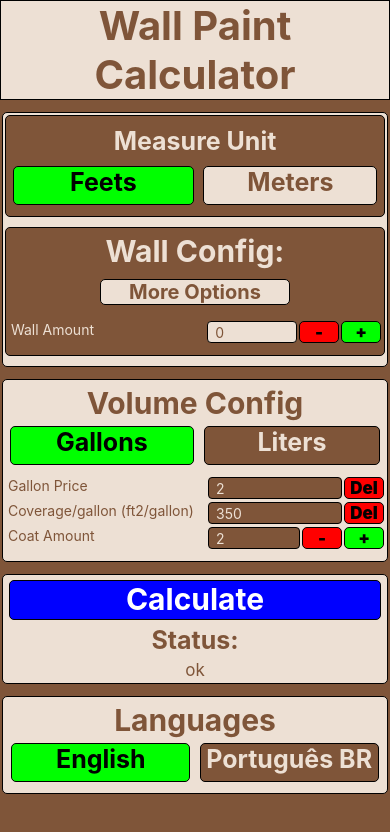
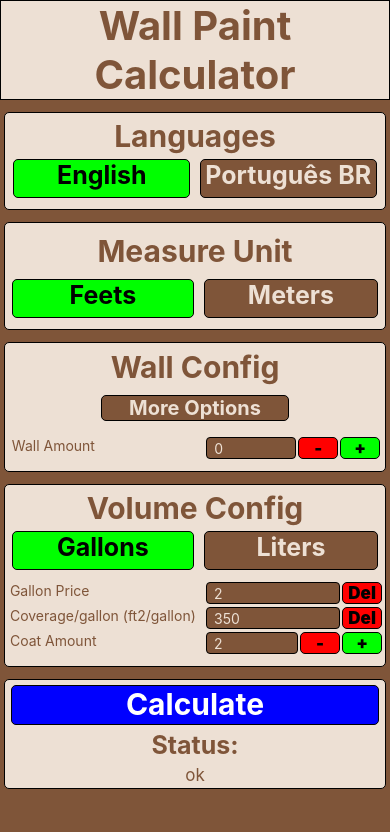
Before and after one commit to Vittor-Javidan/WallPaintCalculatorMobile, a React Native app: screen / in a window 390 px wide. Shown: the top 832 px of the page. Built offline with nearby package versions, Linux system fonts and the light colour scheme.

Commit message:
Style Change and minor refactor
Changes:
	- Now MeasureUnitConfig was moved to Components folder and is a
	  App component child
	- The style of MeasureUnitConfig was changed
	- Now all Components ocupies 98% of screen width instead 99%

```diff
--- a/src/App.js
+++ b/src/App.js
@@ -10,10 +10,11 @@ import {
 
 import LanguageSystem from './Scripts/utilClasses/LanguageSystem'
 
-import LanguageButton from './Components/LanguageButton'
+import MeasureUnitConfig from './Components/MeasureUnitConfig'
 import Walls from './Components/Walls'
 import Config from './Components/Config'
 import Output from './Components/Output'
+import LanguageButton from './Components/LanguageButton'
 
 export const AppContext = React.createContext()
 
@@ -37,10 +38,11 @@ export default function App() {
                         <Text style={styles.title}>
                             {T.Wall_Paint_Calculator}
                         </Text>
+                        <LanguageButton />
+                        <MeasureUnitConfig />
                         <Walls />
                         <Config />
                         <Output />
-                        <LanguageButton />
                     </View>
                 </ScrollView>
             </View>
--- a/src/Components/Config.js
+++ b/src/Components/Config.js
@@ -38,7 +38,7 @@ export default function Config() {
 const formStyles = StyleSheet.create({
     Form: {
         marginTop: 2,
-        width: '99%',
+        width: '98%',
         borderWidth: 1,
         borderRadius: 5,
         borderColor: '#000000',
--- a/src/Components/LanguageButton.js
+++ b/src/Components/LanguageButton.js
@@ -77,13 +77,13 @@ const formStyles = StyleSheet.create({
 
     Form: {
         marginTop: 2,
-        width: '99%',
+        width: '98%',
         borderWidth: 1,
         borderRadius: 5,
         borderColor: '#000000',
         backgroundColor: '#EDE0D4',
         alignItems: 'center',
-        marginBottom: 2
+        marginBottom: 10
     },
     Title: {
         fontSize: 30,
--- a/src/Components/WallsComponents/MeasureUnitConfig.js
+++ b/src/Components/MeasureUnitConfig.js
@@ -1,6 +1,6 @@
 import React from 'react'
-import { AppContext } from '../../App'
-import { configOptions } from '../../defaultData'
+import { AppContext } from '../App'
+import { configOptions } from '../defaultData'
 
 import {
     View,
@@ -9,7 +9,7 @@ import {
     StyleSheet
 } from 'react-native'
 
-import WallMethods from '../../Scripts/utilClasses/WallMethods'
+import WallMethods from '../Scripts/utilClasses/WallMethods'
 
 export default function MeasureUnitConfig() {
 
@@ -70,18 +70,18 @@ const formStyles = StyleSheet.create({
 
     Form: {
         marginTop: 2,
-        width: '99%',
+        width: '98%',
         borderWidth: 1,
         borderRadius: 5,
         borderColor: '#000000',
-        backgroundColor: '#7F5539',
+        backgroundColor: '#EDE0D4',
         alignItems: 'center',
         marginBottom: 10
     },
     Title: {
-        fontSize: 25,
+        fontSize: 30,
         fontWeight: '700',
-        color: '#EDE0D4',
+        color: '#7F5539',
         marginVertical: 10
     },
     Buttons: {
@@ -96,7 +96,7 @@ const formStyles = StyleSheet.create({
 
 const metersButtonStyle = StyleSheet.create({
     Button: {
-        backgroundColor: '#EDE0D4',
+        backgroundColor: '#7F5539',
         width: '46%',
         borderWidth: 1,
         borderRadius: 5,
@@ -113,7 +113,7 @@ const metersButtonStyle = StyleSheet.create({
     },
     Text: {
         alignSelf: 'center',
-        color: '#7F5539',
+        color: '#EDE0D4',
         fontSize: 25,
         fontWeight: '700',
     },
@@ -127,7 +127,7 @@ const metersButtonStyle = StyleSheet.create({
 
 const feetsButtonStyle = StyleSheet.create({
     Button: {
-        backgroundColor: '#EDE0D4',
+        backgroundColor: '#7F5539',
         width: '48%',
         borderWidth: 1,
         borderRadius: 5,
@@ -144,7 +144,7 @@ const feetsButtonStyle = StyleSheet.create({
     },
     Text: {
         alignSelf: 'center',
-        color: '#7F5539',
+        color: '#EDE0D4',
         fontSize: 25,
         fontWeight: '700',
     },
--- a/src/Components/Output.js
+++ b/src/Components/Output.js
@@ -100,7 +100,7 @@ const styles = StyleSheet.create({
         marginTop: 2,
         borderWidth: 1,
         borderRadius: 5,
-        width: '99%',
+        width: '98%',
         backgroundColor: '#EDE0D4',
         marginBottom: 10
     },
--- a/src/Components/Walls.js
+++ b/src/Components/Walls.js
@@ -4,7 +4,6 @@ import {
     StyleSheet
 } from 'react-native'
 
-import MeasureUnitConfig from './WallsComponents/MeasureUnitConfig'
 import WallConfig from './WallsComponents/WallConfig'
 import WallsArray from './WallsComponents/WallsArray'
 
@@ -12,7 +11,6 @@ export default function Walls() {
 
     return (
         <View style={styles.Appform}>
-            <MeasureUnitConfig />
             <WallConfig />
             <WallsArray />
         </View>
@@ -22,7 +20,7 @@ export default function Walls() {
 const styles = StyleSheet.create({
     Appform: {
         marginTop: 2,
-        width: '99%',
+        width: '98%',
         borderWidth: 1,
         borderRadius: 5,
         borderColor: '#000000',
--- a/src/Components/WallsComponents/WallConfig.js
+++ b/src/Components/WallsComponents/WallConfig.js
@@ -28,7 +28,7 @@ export default function WallConfig() {
     return (
         <View style={styles.Form}>
             <Text style={styles.Title}>
-                {T.Wall_Config}:
+                {T.Wall_Config}
             </Text>
             <View style={styles.Inputs}>
                 <ShowMoreOptionsButton />
@@ -48,17 +48,16 @@ export default function WallConfig() {
 const styles = StyleSheet.create({
     Form: {
         width: '99%',
-        borderWidth: 1,
         borderRadius: 5,
         borderColor: '#000000',
-        backgroundColor: '#7F5539',
+        backgroundColor: '#EDE0D4',
         alignItems: 'center',
-        marginBottom: 10
+        marginTop: 1
     },
     Title: {
         fontSize: 30,
         fontWeight: '700',
-        color: '#EDE0D4',
+        color: '#7F5539',
         marginVertical: 5
     },
     Inputs: {
--- a/src/Components/WallsComponents/WallConfigComponents/DefaultHeightInput.js
+++ b/src/Components/WallsComponents/WallConfigComponents/DefaultHeightInput.js
@@ -63,19 +63,19 @@ const styles = StyleSheet.create({
     Label: {
         textAlign: 'center',
         textAlignVertical: 'center',
-        color: '#EDE0D4',
+        color: '#7F5539',
         paddingLeft: 2,
     },
     Input: {
         borderWidth: 1,
         borderRadius: 4,
         fontSize: 14,
-        backgroundColor: '#EDE0D4',
+        backgroundColor: '#7F5539',
         color: '#000',
         padding: 0,
         paddingHorizontal: 7,
         width: 132,
-        color: '#7F5539',
+        color: '#EDE0D4',
     },
     Button: {
         backgroundColor: '#FF0000',
--- a/src/Components/WallsComponents/WallConfigComponents/MaxWallObjecsAmountInput.js
+++ b/src/Components/WallsComponents/WallConfigComponents/MaxWallObjecsAmountInput.js
@@ -63,19 +63,19 @@ const styles = StyleSheet.create({
     Label: {
         textAlign: 'center',
         textAlignVertical: 'center',
-        color: '#EDE0D4',
+        color: '#7F5539',
         paddingLeft: 2,
     },
     Input: {
         borderWidth: 1,
         borderRadius: 4,
         fontSize: 14,
-        backgroundColor: '#EDE0D4',
+        backgroundColor: '#7F5539',
         color: '#000',
         padding: 0,
         paddingHorizontal: 7,
         width: 132,
-        color: '#7F5539',
+        color: '#EDE0D4',
     },
     Button: {
         backgroundColor: '#FF0000',
--- a/src/Components/WallsComponents/WallConfigComponents/MaxWallsAmountInput.js
+++ b/src/Components/WallsComponents/WallConfigComponents/MaxWallsAmountInput.js
@@ -63,19 +63,19 @@ const styles = StyleSheet.create({
     Label: {
         textAlign: 'center',
         textAlignVertical: 'center',
-        color: '#EDE0D4',
+        color: '#7F5539',
         paddingLeft: 2,
     },
     Input: {
         borderWidth: 1,
         borderRadius: 4,
         fontSize: 14,
-        backgroundColor: '#EDE0D4',
+        backgroundColor: '#7F5539',
         color: '#000',
         padding: 0,
         paddingHorizontal: 7,
         width: 132,
-        color: '#7F5539',
+        color: '#EDE0D4',
     },
     Button: {
         backgroundColor: '#FF0000',
--- a/src/Components/WallsComponents/WallConfigComponents/ShowMoreOptionsButton.js
+++ b/src/Components/WallsComponents/WallConfigComponents/ShowMoreOptionsButton.js
@@ -48,19 +48,19 @@ const styles = StyleSheet.create({
         width: '50%',
         borderWidth: 1,
         borderRadius: 5,
-        backgroundColor: '#EDE0D4',
+        backgroundColor: '#7F5539',
         marginTop: 5,
         marginBottom: 15,
     },
     ShowText: {
         alignSelf: 'center',
-        color: '#7F5539',
+        color: '#EDE0D4',
         fontSize: 20,
         fontWeight: '700',
     },
     HideText: {
         alignSelf: 'center',
-        color: '#7F5539',
+        color: '#EDE0D4',
         fontSize: 20,
         fontWeight: '700',
     }
--- a/src/Components/WallsComponents/WallConfigComponents/WallsAmountInput.js
+++ b/src/Components/WallsComponents/WallConfigComponents/WallsAmountInput.js
@@ -82,19 +82,19 @@ const styles = StyleSheet.create({
     Label: {
         textAlign: 'center',
         textAlignVertical: 'center',
-        color: '#EDE0D4',
+        color: '#7F5539',
         paddingLeft: 2,
     },
     Input: {
         borderWidth: 1,
         borderRadius: 4,
         fontSize: 14,
-        backgroundColor: '#EDE0D4',
+        backgroundColor: '#7F5539',
         color: '#000',
         padding: 0,
         paddingHorizontal: 7,
         width: 90,
-        color: '#7F5539'
+        color: '#EDE0D4'
     },
     DecreaseButton: {
         backgroundColor: '#FF0000',
```
